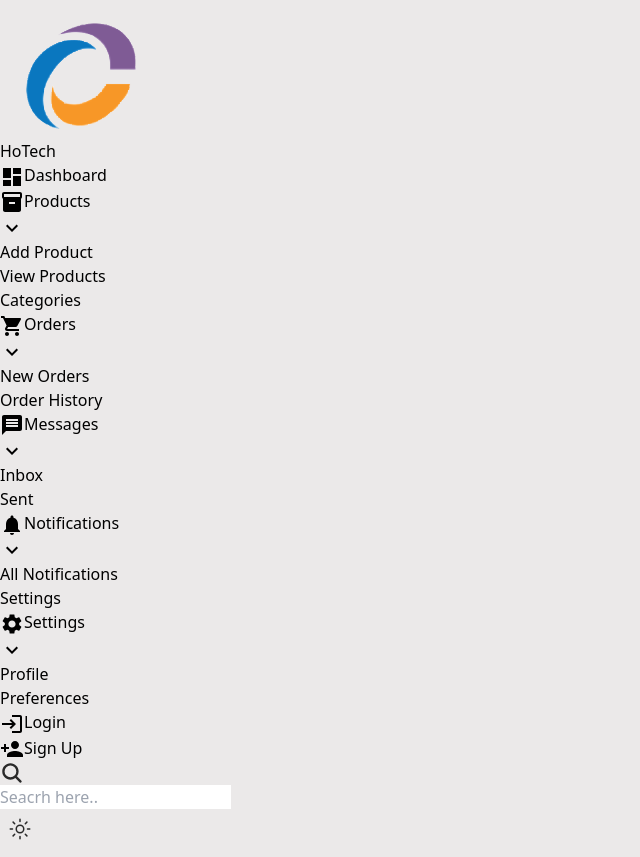
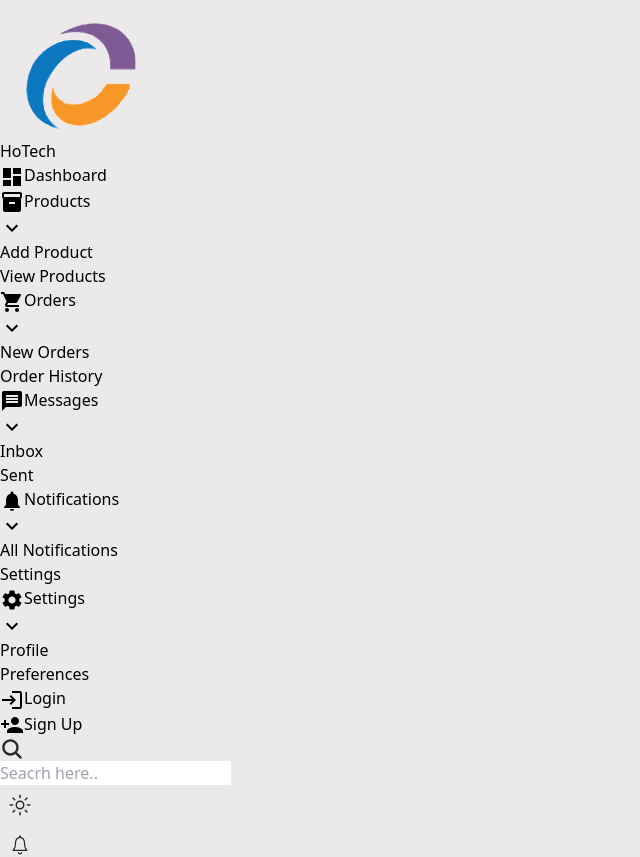
Before and after one commit to ArmanBhatia0100/Product-Management-Dashboard, a React (Vite) app: page / in a window 1280 px wide. Shown: the top 857 px of the page, without its empty margins (0-640 px from the left). Built offline with nearby package versions, Linux system fonts and the light colour scheme.

Commit message:
UI completed minor cahnges

```diff
--- a/src/components/Sidebar/Sidebar.jsx
+++ b/src/components/Sidebar/Sidebar.jsx
@@ -34,7 +34,6 @@ const SideBar = (props) => {
       subItems: [
         { title: "Add Product", path: "/products/add" },
         { title: "View Products", path: "/products/view" },
-        { title: "Categories", path: "/products/categories" },
       ],
     },
     {
@@ -107,7 +106,7 @@ const SideBar = (props) => {
     <div>
       {/* Sidebar */}
       <div
-        className={`min-h-screen left-0 w-full top-0 h-full bg-white transition-transform duration-300 ease-in-out z-40
+        className={`left-0 top-0 min-h-screen sticky bg-white transition-transform duration-300 ease-in-out z-40
           ${
             isSidebarOpen
               ? "translate-x-0"
```
Also changed, not shown: src/App.jsx (deleted, +0 -7 lines), src/App.css (deleted).
